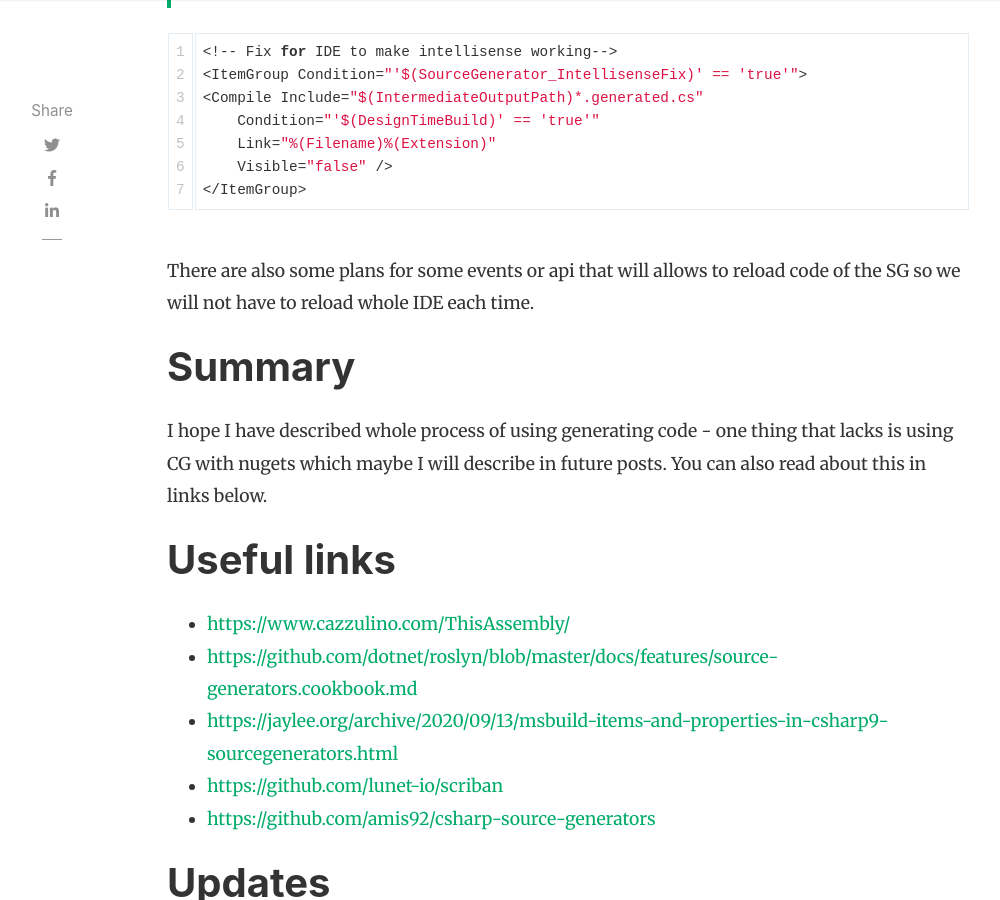
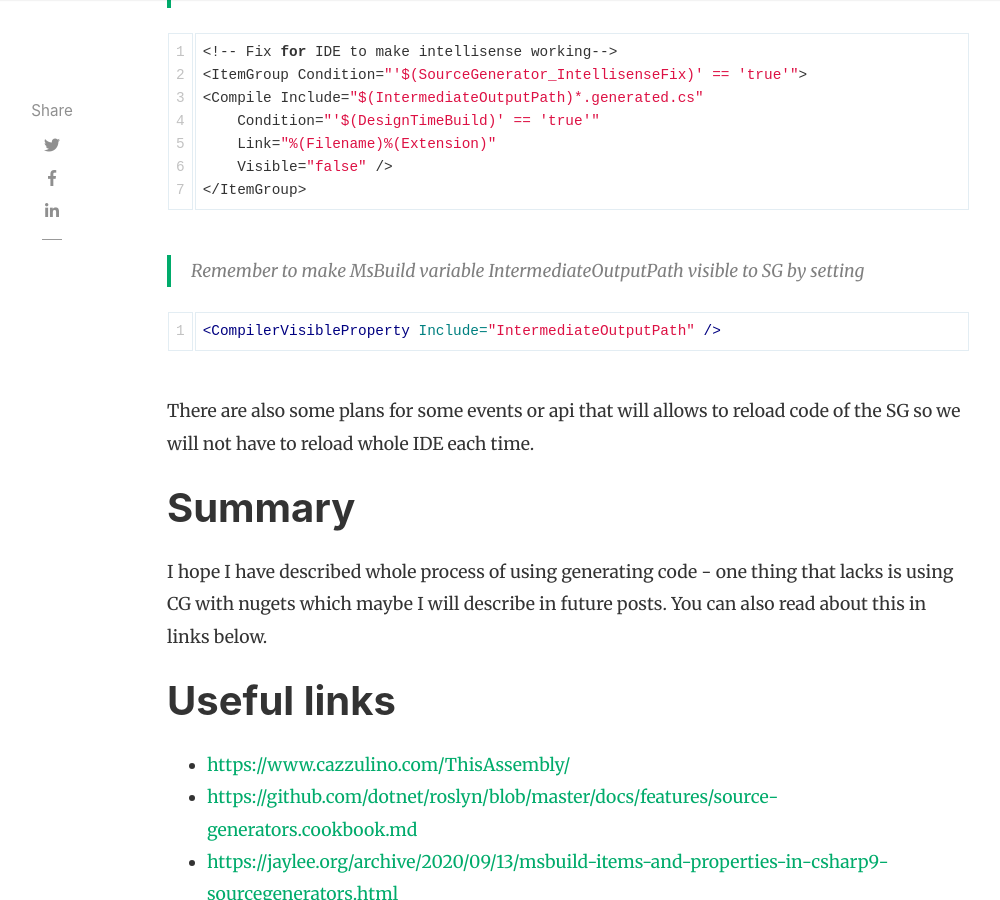
Before and after one commit to dominikjeske/dominikjeske.github.io, a Jekyll site: the page built from _posts/2020-11-09-source-generators.markdown, in a window 1280 px wide and 900 px high, scrolled down 21700 px. Shown: the whole window, without its empty margins (118-1118 px from the left). Built offline with Jekyll 4.4.1, drawn with Linux system fonts in a browser that asks for light colours; nearby versions of some CDN libraries; comment, search, counter and statistics services are not loaded.

Commit message:
IntermediateOutputPath

`````diff
--- a/_posts/2020-11-09-source-generators.markdown
+++ b/_posts/2020-11-09-source-generators.markdown
@@ -610,6 +610,11 @@ Only for **DesignTime** builds we add our generated files to Compilation
     Visible="false" />
 </ItemGroup>
 ````
+> Remember to make MsBuild variable IntermediateOutputPath visible to SG by setting
+
+ ````xml
+<CompilerVisibleProperty Include="IntermediateOutputPath" />
+````
 
 There are also some plans for some events or api that will allows to reload code of the SG so we will not have to reload whole IDE each time.
 
`````
